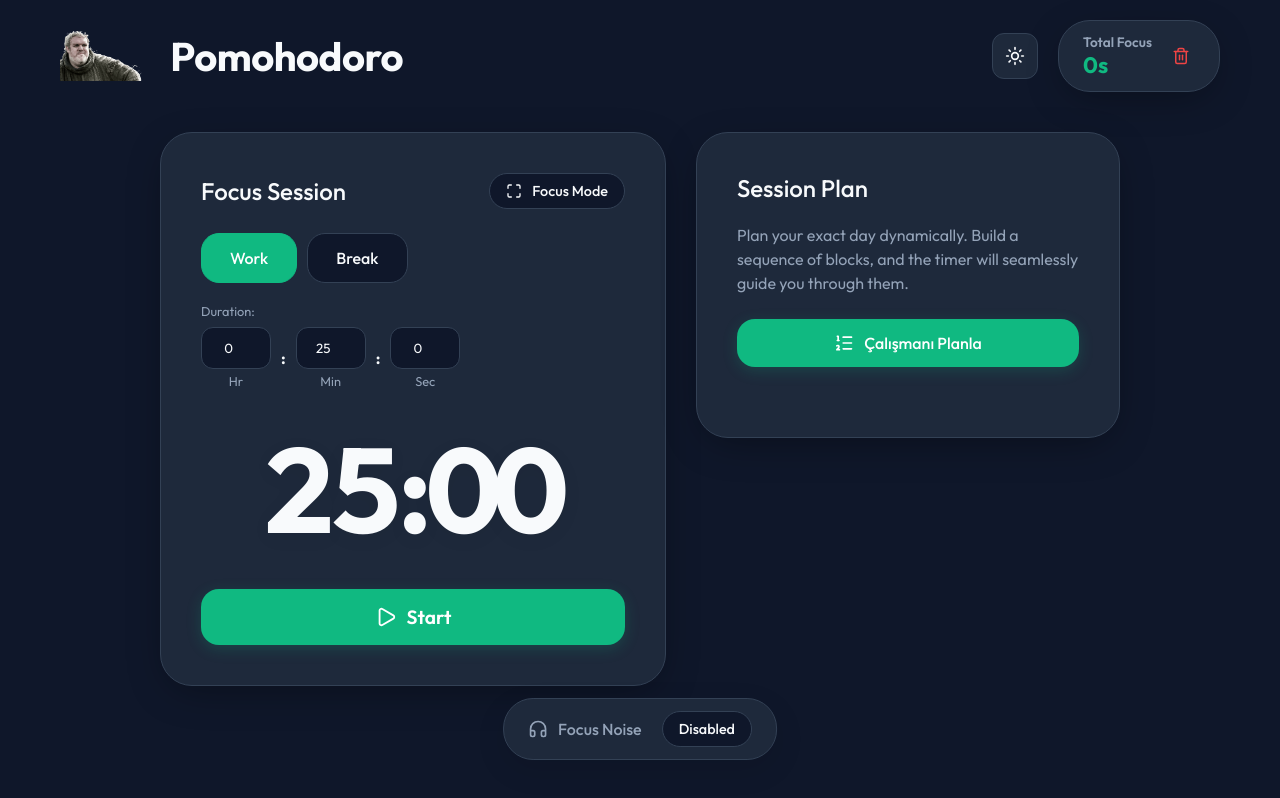
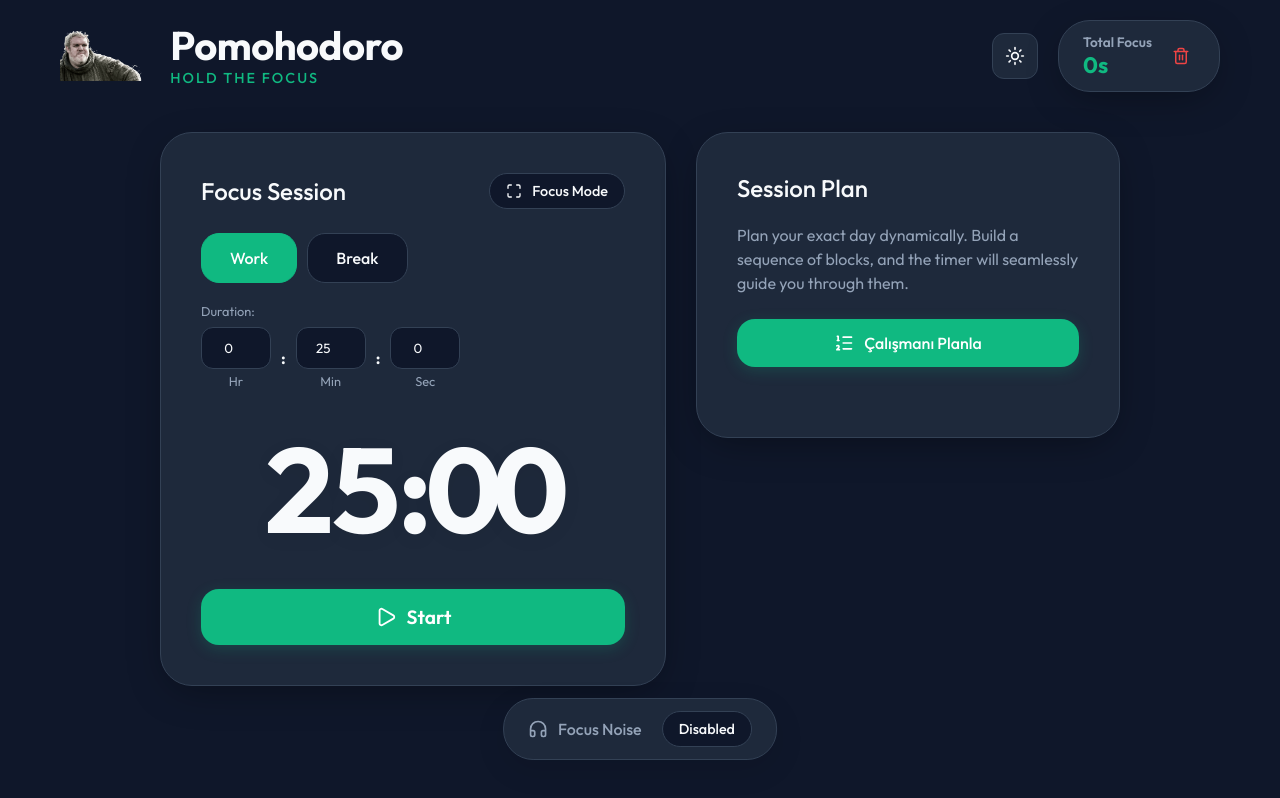
Before and after one commit to emiryucedag/pomohodoro, a React (Vite) app: page / in a window 1280 px wide. Built offline with nearby package versions, Linux system fonts and the light colour scheme.

Commit message:
Convert README to English and add 'Hold the Focus' slogan

```diff
--- a/src/App.jsx
+++ b/src/App.jsx
@@ -457,7 +457,10 @@ function App() {
         {/* Left: Logo & Title */}
         <div style={{ display: 'flex', alignItems: 'center', gap: '15px' }}>
           <img src="./logo.png" alt="Pomohodoro Logo" style={{ height: '50px', objectFit: 'contain' }} />
-          <h1 style={{ fontSize: '2.5rem', fontFamily: '"Outfit", sans-serif', fontWeight: 700, margin: 0, letterSpacing: '-0.5px', color: 'var(--text-primary)' }}>Pomohodoro</h1>
+          <div style={{ display: 'flex', flexDirection: 'column' }}>
+            <h1 style={{ fontSize: '2.5rem', fontFamily: '"Outfit", sans-serif', fontWeight: 700, margin: 0, letterSpacing: '-0.5px', color: 'var(--text-primary)', lineHeight: 1 }}>Pomohodoro</h1>
+            <span style={{ fontSize: '0.9rem', fontWeight: 500, color: 'var(--accent-color)', letterSpacing: '2px', textTransform: 'uppercase', marginTop: '4px' }}>Hold the Focus</span>
+          </div>
         </div>
 
         {/* Right: Theme Toggle & Total Focus Box */}
```
Also changed, not shown: 1 other file (tests, documents, lock files or other folders).
